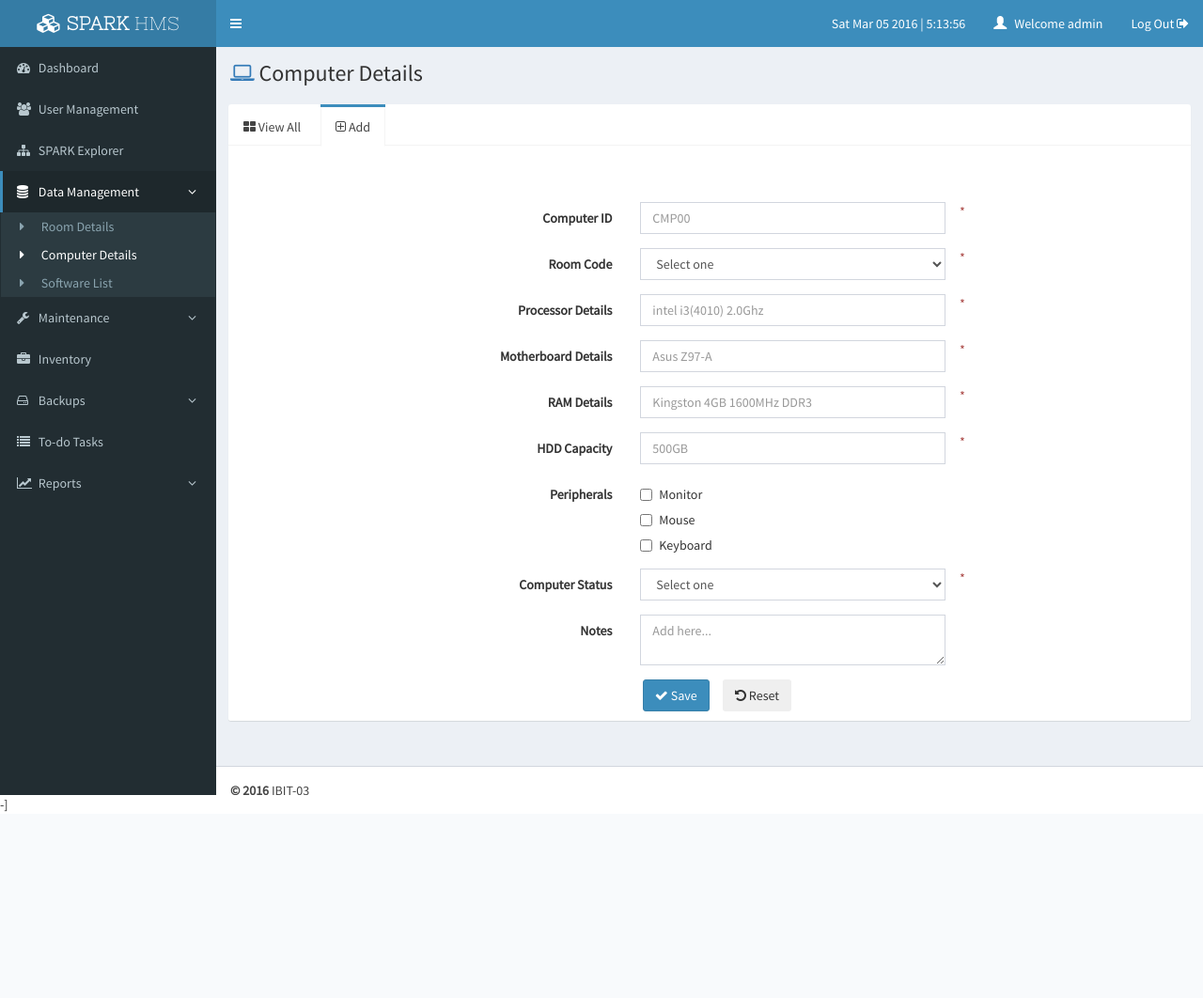
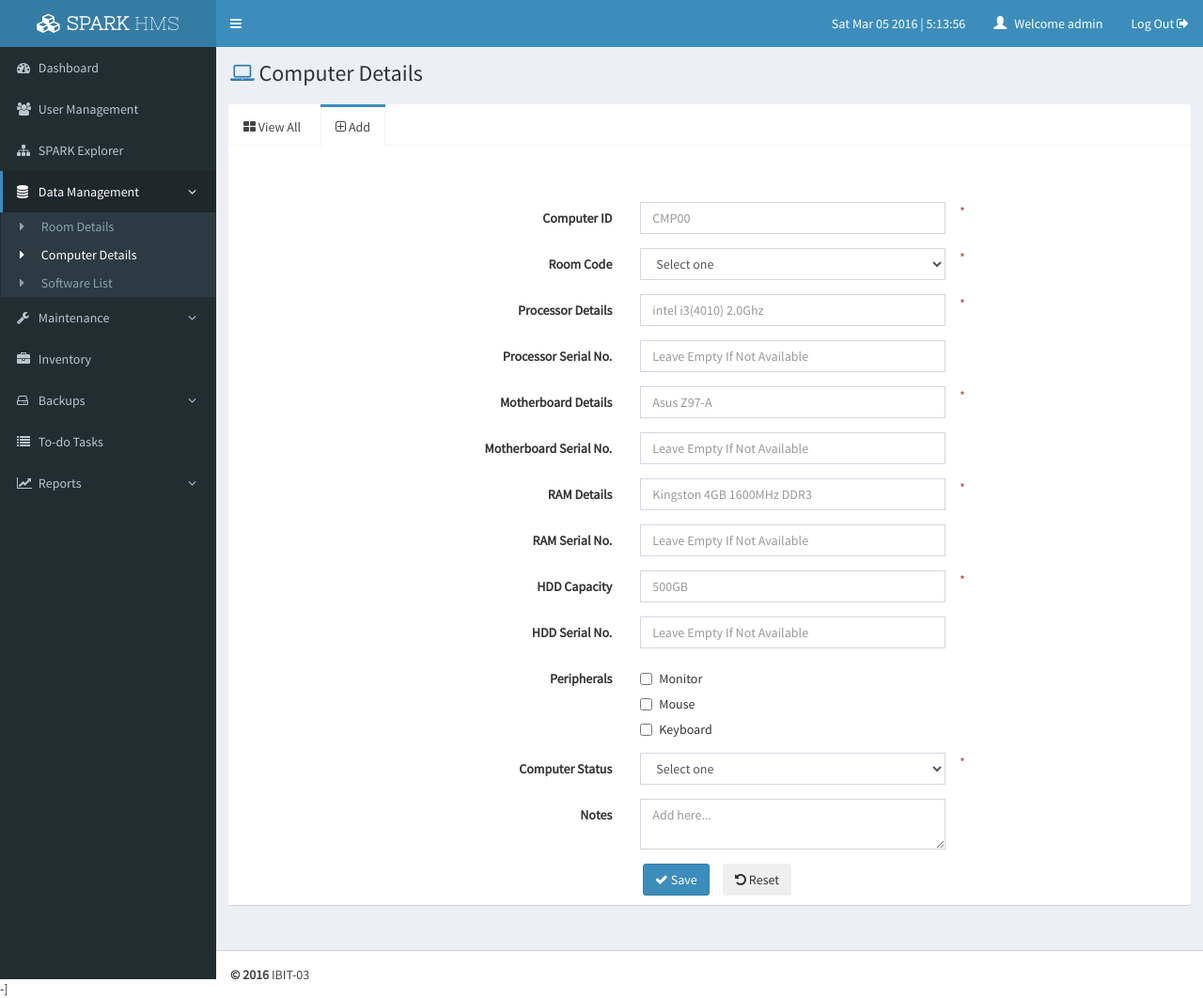
Before and after one commit to PrasithL/SPARK, a CodeIgniter app: page /database/index.php/Computer_Details in a window 1280 px wide, after a click on "Add". Shown: the whole page at 94% size. Before the commit the page ends 864 px from the top, so only its background shows below. Run offline with CodeIgniter, Linux system fonts and the light colour scheme; a user stored in the database is signed in; data comes from the database, SQL or seed files in the repository; data that the repository does not hold is empty.

Commit message:
Added serial number input fields to new computer creation screen

```diff
--- a/application/views/computer_details_form.php
+++ b/application/views/computer_details_form.php
@@ -89,6 +89,16 @@
             <span class="text-danger">*</span>
         </div>
 
+        <!-- Processor Serial No. -->
+        <div class="form-group">
+            <label class="col-sm-3 col-sm-offset-2 control-label no-padding-right" for="processor_serial"> Processor Serial No.  </label>
+
+            <div class="col-sm-4">
+                <input type="text" class="form-control" id="processor_serial" name="processor_serial" placeholder="Leave Empty If Not Available" value="<?php if($view) echo ($computer->processor_serial);  ?>" />
+
+            </div>
+        </div>
+
         <!-- motherboard -->
         <div class="form-group">
             <label class="col-sm-3 col-sm-offset-2 control-label no-padding-right" for="motherboard"> Motherboard Details </label>
@@ -98,6 +108,16 @@
 
             </div>
             <span class="text-danger">*</span>
+        </div>
+
+        <!-- motherboard  Serial No. -->
+        <div class="form-group">
+            <label class="col-sm-3 col-sm-offset-2 control-label no-padding-right" for="motherboard_serial"> Motherboard  Serial No. </label>
+
+            <div class="col-sm-4">
+                <input type="text" class="form-control" id="motherboard_serial" name="motherboard_serial" placeholder="Leave Empty If Not Available" value="<?php if($view) echo ($computer->motherboard_serial);  ?>"  />
+
+            </div>
         </div>
 
         <!-- RAM -->
@@ -111,6 +131,16 @@
             <span class="text-danger">*</span>
         </div>
 
+        <!-- RAM Serial No. -->
+        <div class="form-group">
+            <label class="col-sm-3 col-sm-offset-2 control-label no-padding-right" for="ram_serial"> RAM Serial No.  </label>
+
+            <div class="col-sm-4">
+                <input type="text" class="form-control" id="ram_serial" name="ram_serial" placeholder="Leave Empty If Not Available" value="<?php if($view) echo ($computer->ram_serial);  ?>"  />
+
+            </div>
+        </div>
+
         <!-- Hard Drive -->
         <div class="form-group">
             <label class="col-sm-3 col-sm-offset-2 control-label no-padding-right" for="hdd"> HDD Capacity </label>
@@ -120,6 +150,16 @@
 
             </div>
             <span class="text-danger">*</span>
+        </div>
+
+        <!-- Hard Drive Serial No. -->
+        <div class="form-group">
+            <label class="col-sm-3 col-sm-offset-2 control-label no-padding-right" for="hdd_serial"> HDD Serial No. </label>
+
+            <div class="col-sm-4">
+                <input type="text" class="form-control" id="hdd_serial" name="hdd_serial" placeholder="Leave Empty If Not Available" value="<?php if($view) echo ($computer->hdd_serial);  ?>"  />
+
+            </div>
         </div>
 
         <!-- Peripherals -->
```
